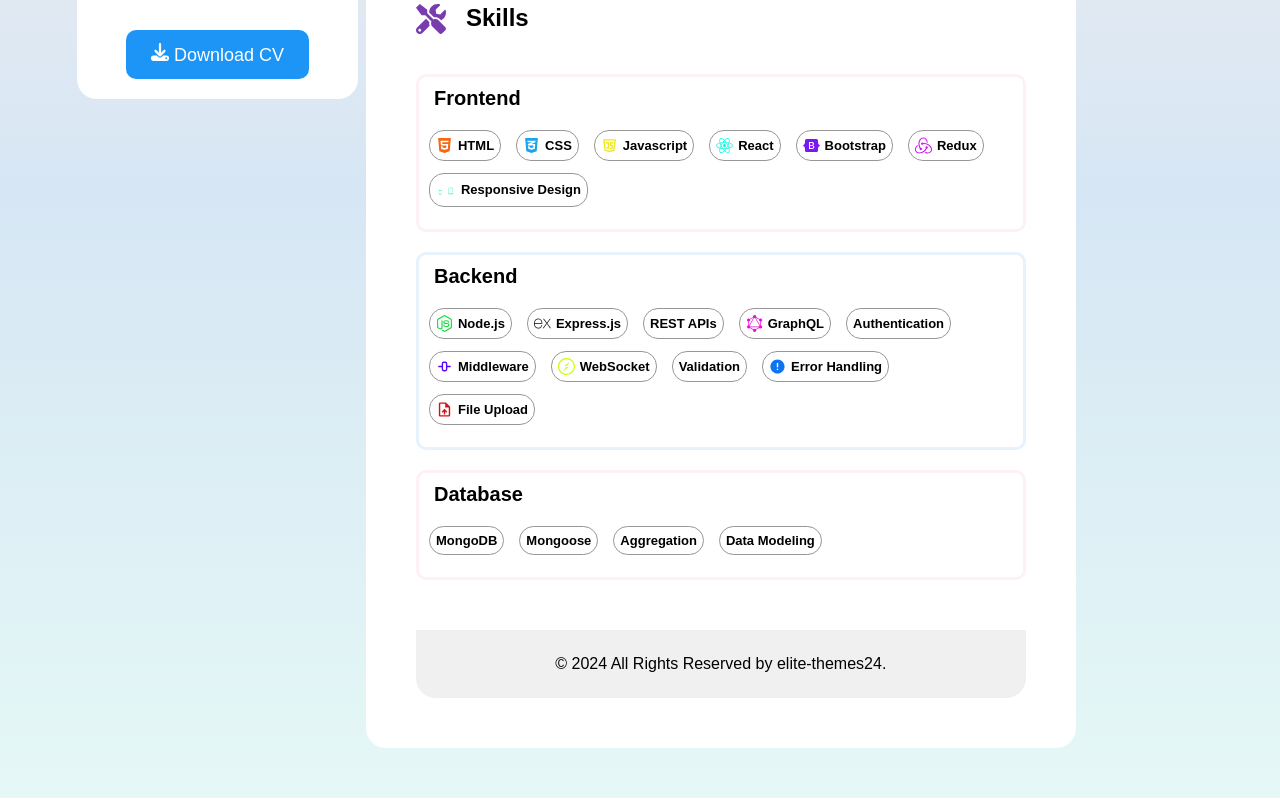
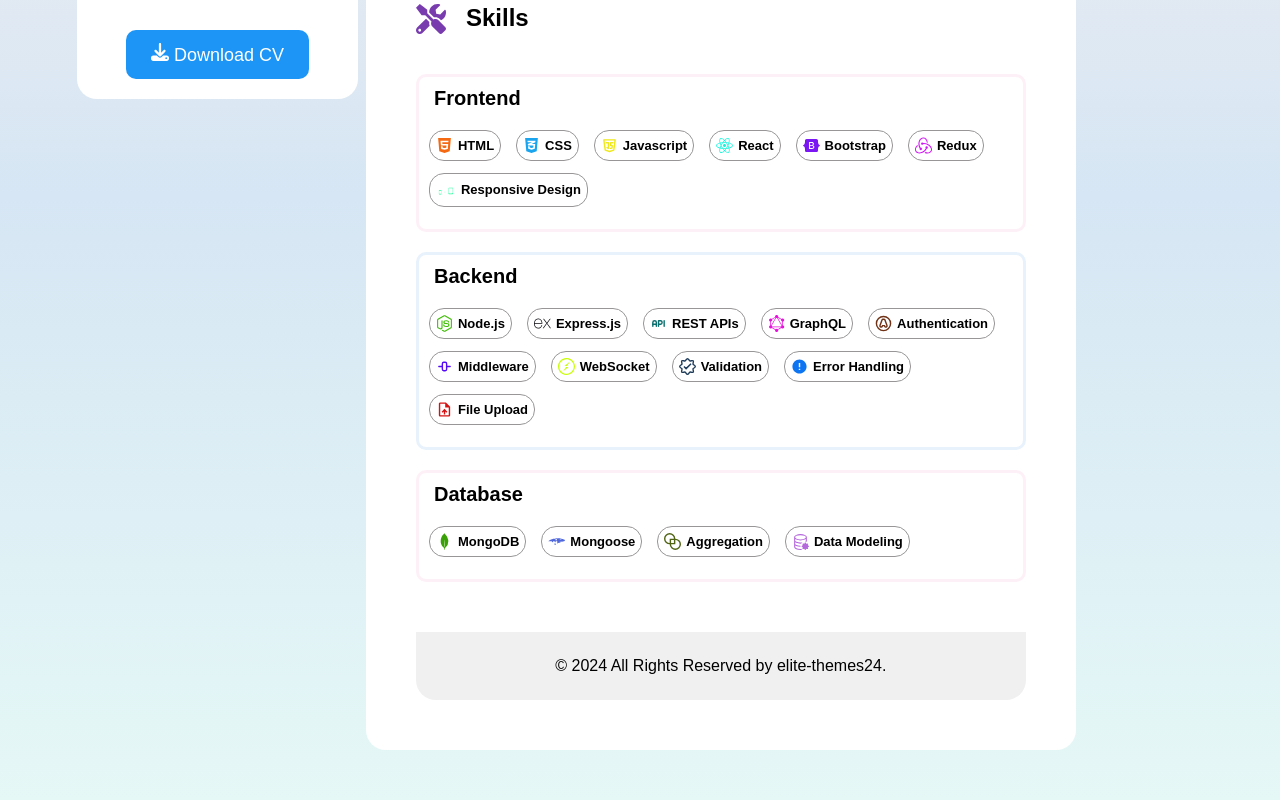
Before and after one commit to student-izaz/Portfolio-2, a React (Vite) app: page /resume in a window 1280 px wide. Shown: the part 1010-1810 px from the top of the page. Built offline with nearby package versions, Linux system fonts and the light colour scheme; a web font is replaced by a local one.

Commit message:
add skills icon

```diff
--- a/src/components/Resume.jsx
+++ b/src/components/Resume.jsx
@@ -20,8 +20,14 @@
 import { SiSocketdotio } from "react-icons/si";
 import { BiSolidErrorCircle } from "react-icons/bi";
 import { TbLayoutAlignMiddle } from "react-icons/tb";
-// import { SiAuthentik } from "react-icons/si";
+import { TbBrandOauth } from "react-icons/tb";
+import { TbApi } from "react-icons/tb";
+import { GrValidate } from "react-icons/gr";
 
+import { SiMongodb } from "react-icons/si";
+import { SiMongoose } from "react-icons/si";
+import { GrAggregate } from "react-icons/gr";
+import { BsDatabaseGear } from "react-icons/bs";
 
 function Resume() {
   const Theme = useContext(ThemeContext);
@@ -129,21 +135,22 @@
                 <h2 className="skill-head">Backend</h2>
                 <div className="skill">
                   <ul>
-                    <li><FaNodeJs size="17px" color="rgb(10, 220, 59)"/>
+                    <li><FaNodeJs size="17px" color="rgb(63, 189, 5)"/>
                     Node.js</li>
                     <li><SiExpress size="17px" color="rgb(15, 15, 21)"/>
                     Express.js</li>
-                    <li>REST APIs</li>
+                    <li><TbApi size="17px" color="rgb(11,111,111)"/>
+                    REST APIs</li>
                     <li><GrGraphQl size="17px" color="rgb(231, 15, 220)"/>
                     GraphQL</li>
-                    <li>
-                      {/* <SiAuthentik size="17px" color="rgb(248, 187, 6)"/> */}
+                    <li><TbBrandOauth size="17px" color="rgb(111,50,22)"/>
                     Authentication</li>
                     <li><TbLayoutAlignMiddle size="17px" color="rgb(85, 10, 246)"/>
                     Middleware</li>
                     <li><SiSocketdotio size="17px" color="rgb(201, 255, 6)"/>
                     WebSocket</li>
-                    <li>Validation</li>
+                    <li><GrValidate size="17px" color="rgb(30,60,90)"/>
+                    Validation</li>
                     <li><BiSolidErrorCircle size="17px" color="rgb(14, 117, 242)"/>
                     Error Handling</li>
                     <li><MdOutlineUploadFile size="17px" color="rgb(214, 17, 17)" />
@@ -155,10 +162,14 @@
                 <h2 className="skill-head">Database</h2>
                 <div className="skill">
                   <ul>
-                    <li>MongoDB</li>
-                    <li>Mongoose</li>
-                    <li>Aggregation</li>
-                    <li>Data Modeling</li>
+                    <li><SiMongodb size="17px" color="rgb(57, 161, 5)"/>
+                    MongoDB</li>
+                    <li><SiMongoose size="17px" color="rgb(80,104,220)"/>
+                    Mongoose</li>
+                    <li><GrAggregate size="17px" color="rgb(80,100,20)"/>
+                    Aggregation</li>
+                    <li><BsDatabaseGear size="17px" color="rgb(180,104,220)"/>
+                    Data Modeling</li>
                   </ul>
                 </div>
               </div>
```
